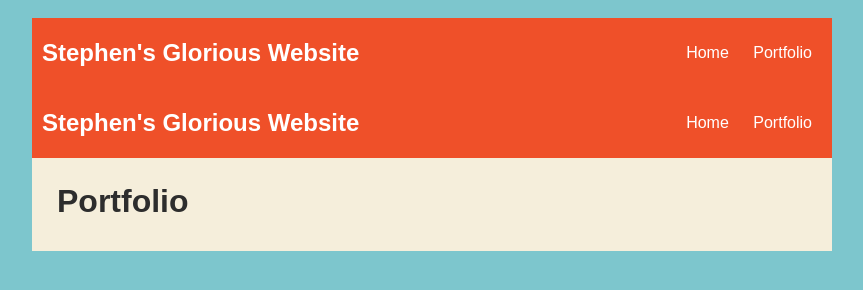
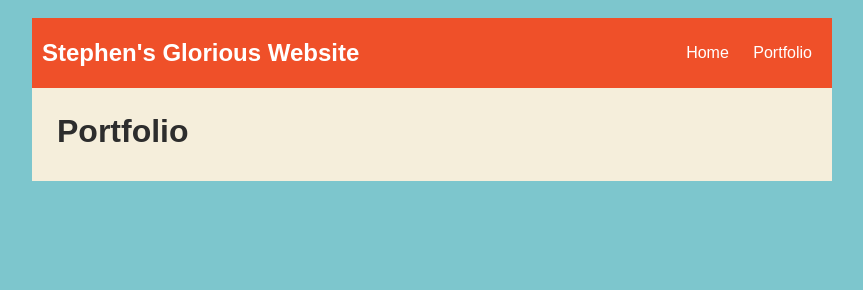
Before and after one commit to SNelson723/stephen-nelson.github.io, a plain HTML site: page portfolio.html in a window 1280 px wide. Shown: the whole page, without its empty margins (208-1071 px from the left). Drawn offline with Linux system fonts and the light colour scheme.

Commit message:
BootCampWk1

```diff
--- a/portfolio.html
+++ b/portfolio.html
@@ -89,15 +89,6 @@
               </li>
           </ul>
         </nav>
-        <nav>
-          <header>Stephen's Glorious Website</header>
-          <ul>
-              <li><a href="index.html">Home</a>
-              </li>
-              <li><a href="portfolio.html">Portfolio</a>
-              </li>
-          </ul>
-        </nav>
         <main>
             <div class="content">
                 <h1>Portfolio</h1>
```
